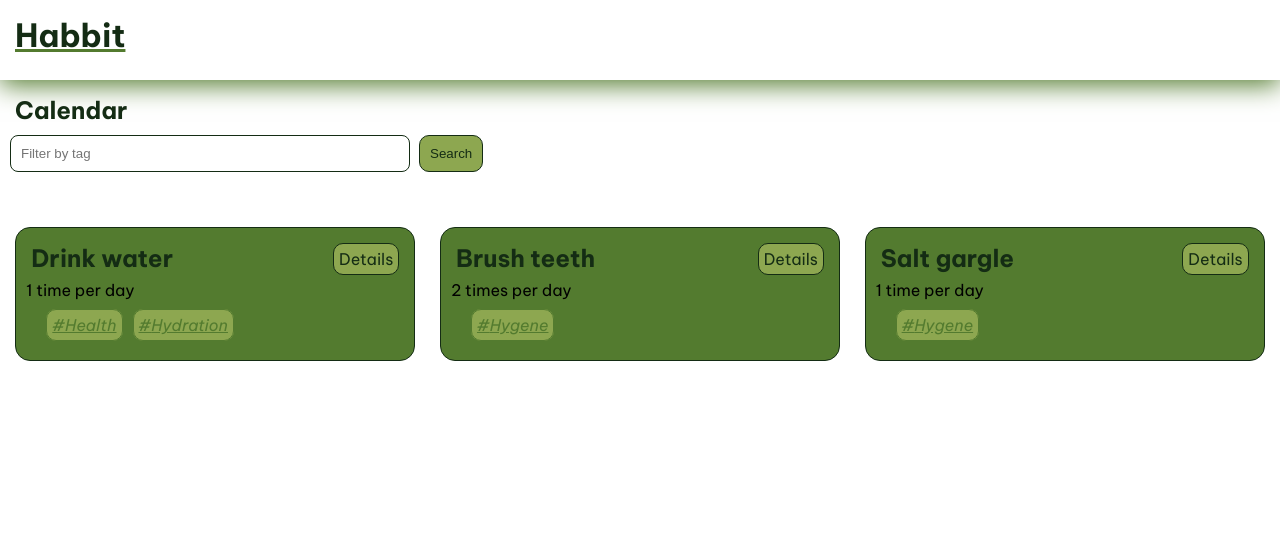
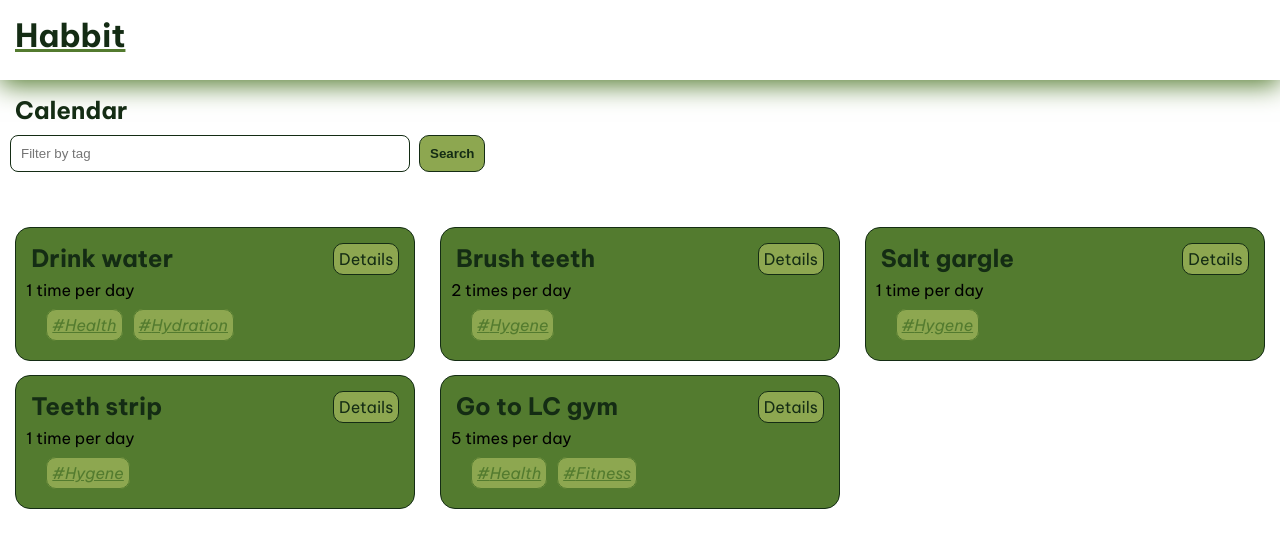
Before and after one commit to kandriam/habbit-prototype, an Angular app: page / in a window 1280 px wide. Shown: the top 548 px of the page. Built offline with nearby package versions, Linux system fonts and the light colour scheme.

Commit message:
More layout, styling. Added attributes to habit

```diff
--- a/src/app/habit.service.ts
+++ b/src/app/habit.service.ts
@@ -26,6 +26,22 @@ export class HabitService {
       tags: ['Hygene'],
       timesperinstance: 1,
     },
+    {
+      id: 4,
+      name: 'Teeth strip',
+      tags: ['Hygene'],
+      timesperinstance: 1,
+      frequency: 'daily',
+      description: 'Use teeth strip to whiten teeth. 1. Apply the strip to your teeth. 2. Wait for 30 minutes. 3. Remove the strip and rinse/brush your mouth.',
+    },
+    {
+      id: 5,
+      name: 'Go to LC gym',
+      tags: ['Health', 'Fitness'],
+      timesperinstance: 5,
+      frequency: 'weekly',
+      description: 'Go to the gym and exercise. 1. Warm up for 10 minutes. 2. Treadmill. 3. Do strength training for 30 minutes. 4. Cool down for 10 minutes.',
+    }
   ];
 
   getAllHabits(): HabitInfo[] {
--- a/src/app/habit/habit.css
+++ b/src/app/habit/habit.css
@@ -31,8 +31,11 @@
 }
 
 .details-button:hover {
+    box-shadow: 0px 5px 5px var(--g4-color);
+}
+
+.details-button:active {
     background-color: var(--g1-color);
-    box-shadow: 0px 5px 5px var(--g4-color);
 }
 
 .habit-tags {
@@ -57,6 +60,9 @@
 }
 
 .habit-tags:hover {
-    background-color: var(--g1-color);
     box-shadow: 0px 5px 5px var(--g4-color);
 }
+
+.habit-tags:active {
+    background-color: var(--g1-color);
+}
--- a/src/app/habitdetails/habitdetails.css
+++ b/src/app/habitdetails/habitdetails.css
@@ -30,8 +30,12 @@
 }
 
 .habit-tags:hover {
+    box-shadow: 0px 5px 5px var(--g4-color);
+}
+
+.habit-tags:active {
     background-color: var(--g1-color);
-    box-shadow: 0px 5px 5px var(--g3-color);
+    /* box-shadow: 0px 5px 5px var(--g3-color); */
 }
 
 .details a {
--- a/src/app/habitdetails/habitdetails.ts
+++ b/src/app/habitdetails/habitdetails.ts
@@ -1,17 +1,27 @@
 import {Component, inject} from '@angular/core';
-import {ActivatedRoute} from '@angular/router';
+import { RouterLink, RouterOutlet, ActivatedRoute} from '@angular/router';
 import {HabitService} from '../habit.service';
 import {HabitInfo} from '../habit';
 
 @Component({
   selector: 'app-habitdetails',
-  imports: [],
+  imports: [RouterLink, RouterOutlet],
   template: `
     <article class="habit-details">
-      <h1>{{habit?.name}}</h1>
+      <div style="display: flex; justify-content: space-between;">
+        <h1>{{habit?.name}}</h1>
+        <button class="primary" [routerLink]="['/']">Back</button>
+      </div>
       <section class="habit-details-section">
         {{ habit?.timesperinstance }} time per day
       </section>
+
+      @if (habit?.description) {
+        <section class="habit-details-section">
+          <p>{{ habit?.description }}</p>
+        </section>
+      }
+
       <section class="habit-details-section">
         @for (tag of habit?.tags; track $index) {
           <a class="habit-tags" href="#">{{ tag }}</a>
--- a/src/styles.css
+++ b/src/styles.css
@@ -40,6 +40,7 @@ button.primary {
   margin: 5px;
 
   text-decoration: none;
+  font-weight: bolder;
   color: var(--g5-color);
 
   background-color: var(--g2-color);
@@ -48,6 +49,11 @@ button.primary {
   transition: box-shadow 0.5s;
 }
 
+button.primary:hover {
+    /* background-color: var(--g3-color); */
+    box-shadow: 0px 5px 5px var(--g4-color);
+}
+
 button.primary:active {
     background-color: var(--g3-color);
     box-shadow: 0px 5px 5px var(--g4-color);
```
Also changed, not shown: src/app/habit.ts (+16 -0 lines).
